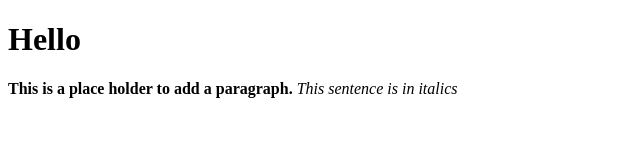
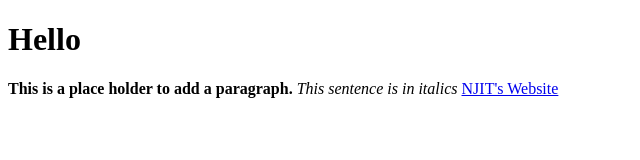
Before and after one commit to js296/IT218-Spring2017, a plain HTML site: page index.html in a window 1280 px wide. Shown: the whole page, without its empty margins (0-640 px from the left). Drawn offline with Linux system fonts and the light colour scheme.

Commit message:
added a link to NJIT's site

```diff
--- a/index.html
+++ b/index.html
@@ -14,6 +14,7 @@
 
 <i>This sentence is in italics</i>
 
+<a href="https://njit.edu">NJIT's Website</a>
 </p>
 
 
```
